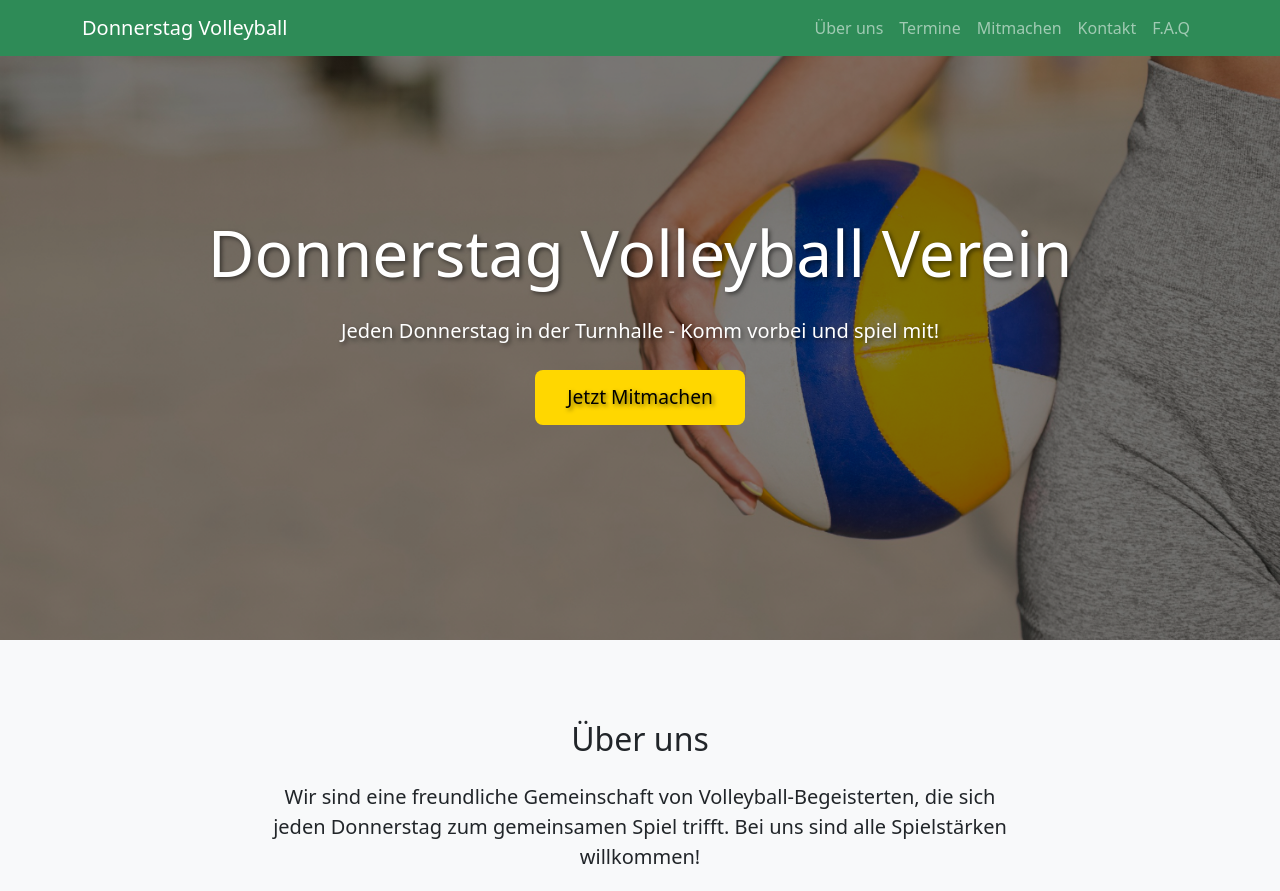
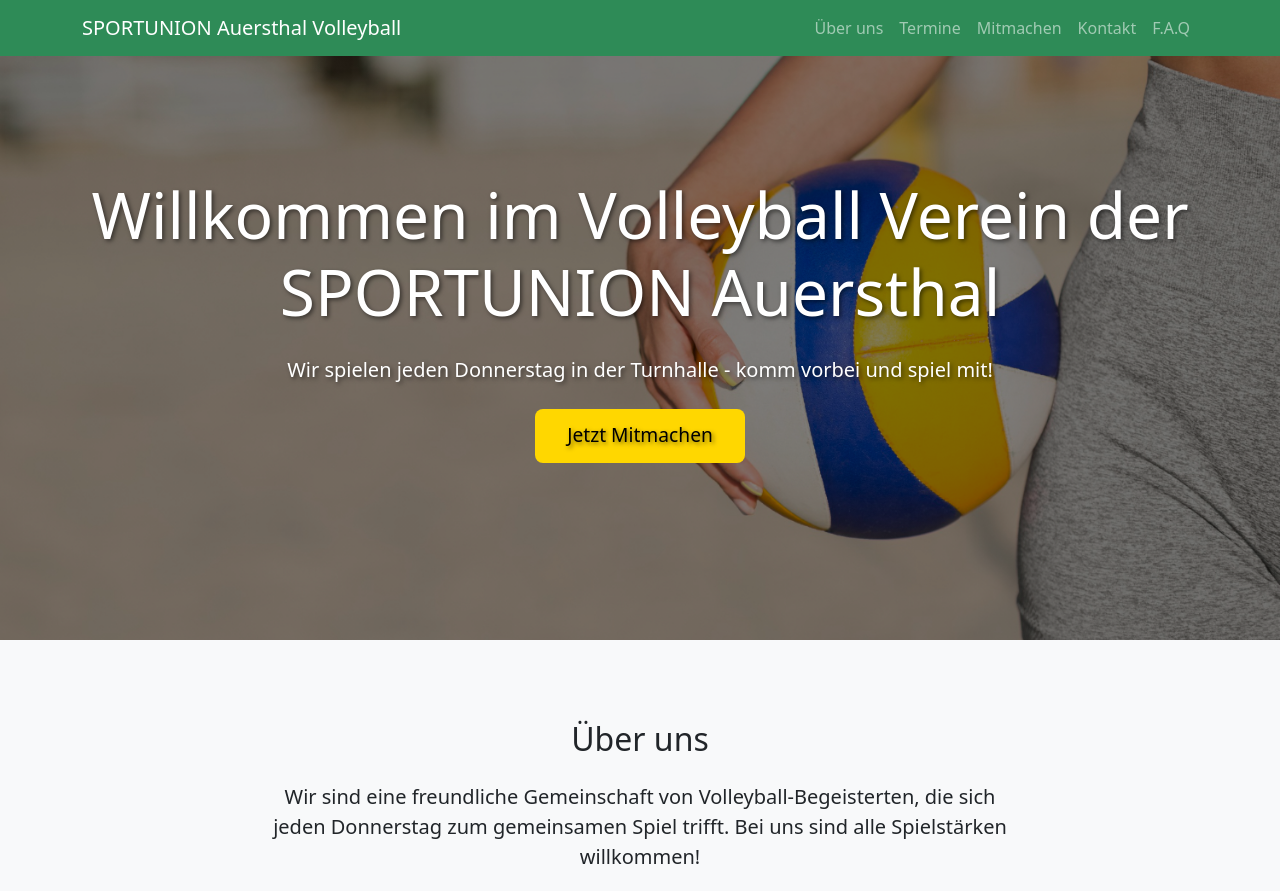
Before and after one commit to trahfo/volleyball, a plain HTML site: page index.html in a window 1280 px wide. Shown: the top 891 px of the page. Drawn offline with nearby package versions, Linux system fonts and the light colour scheme.

Commit message:
Changed texts

```diff
--- a/index.html
+++ b/index.html
@@ -3,7 +3,7 @@
 <head>
     <meta charset="UTF-8">
     <meta name="viewport" content="width=device-width, initial-scale=1.0">
-    <title>Donnerstag Volleyball Verein</title>
+    <title>SPORTUNION Auersthal Volleyball</title>
     <link href="https://cdnjs.cloudflare.com/ajax/libs/bootstrap/5.3.2/css/bootstrap.min.css" rel="stylesheet">
     <style>
         :root {
@@ -165,7 +165,7 @@
     <!-- Navigation -->
     <nav class="navbar navbar-expand-lg navbar-dark fixed-top">
         <div class="container">
-            <a class="navbar-brand" href="#home">Donnerstag Volleyball</a>
+            <a class="navbar-brand" href="#home">SPORTUNION Auersthal Volleyball</a>
             <button class="navbar-toggler" type="button" data-bs-toggle="collapse" data-bs-target="#navbarNav">
                 <span class="navbar-toggler-icon"></span>
             </button>
@@ -194,8 +194,8 @@
     <!-- Hero Section -->
     <section class="hero" id="home">
         <div class="container text-center hero-content">
-            <h1 class="display-3 mb-4">Donnerstag Volleyball Verein</h1>
-            <p class="lead mb-4">Jeden Donnerstag in der Turnhalle - Komm vorbei und spiel mit!</p>
+            <h1 class="display-3 mb-4">Willkommen im Volleyball Verein der SPORTUNION Auersthal</h1>
+            <p class="lead mb-4">Wir spielen jeden Donnerstag in der Turnhalle - komm vorbei und spiel mit!</p>
             <a href="#join" class="btn btn-join btn-lg">Jetzt Mitmachen</a>
         </div>
     </section>
@@ -240,10 +240,6 @@
             </div>
         </div>
     </section>
-
-
-
-
 
     <!-- Gallery Section -->
     <section class="bg-white py-5">
```
